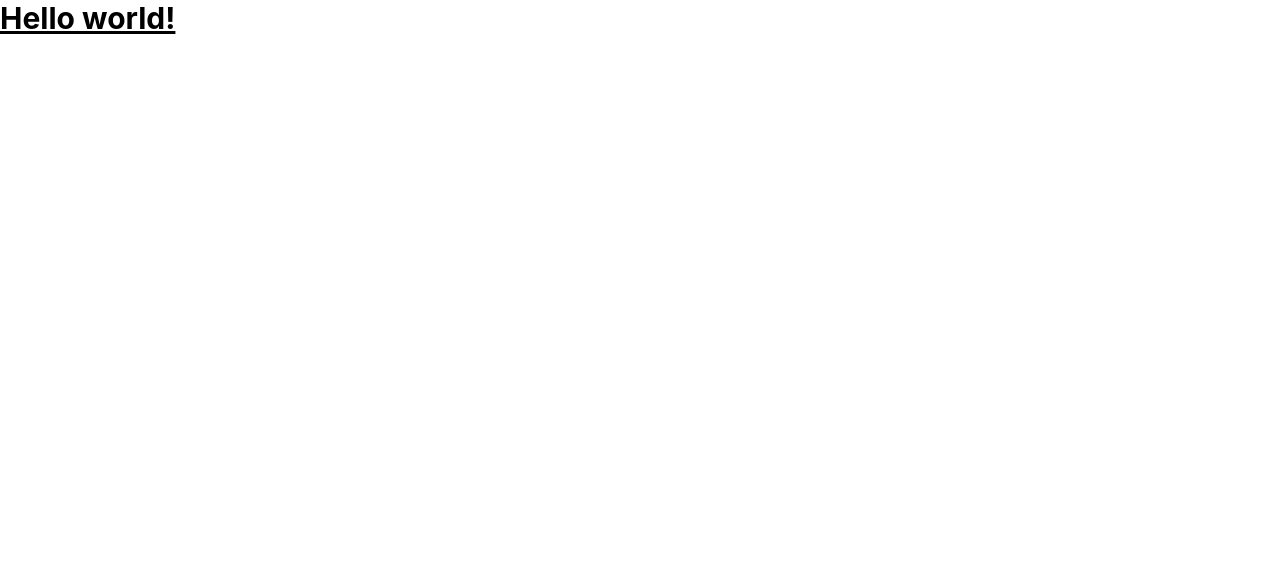
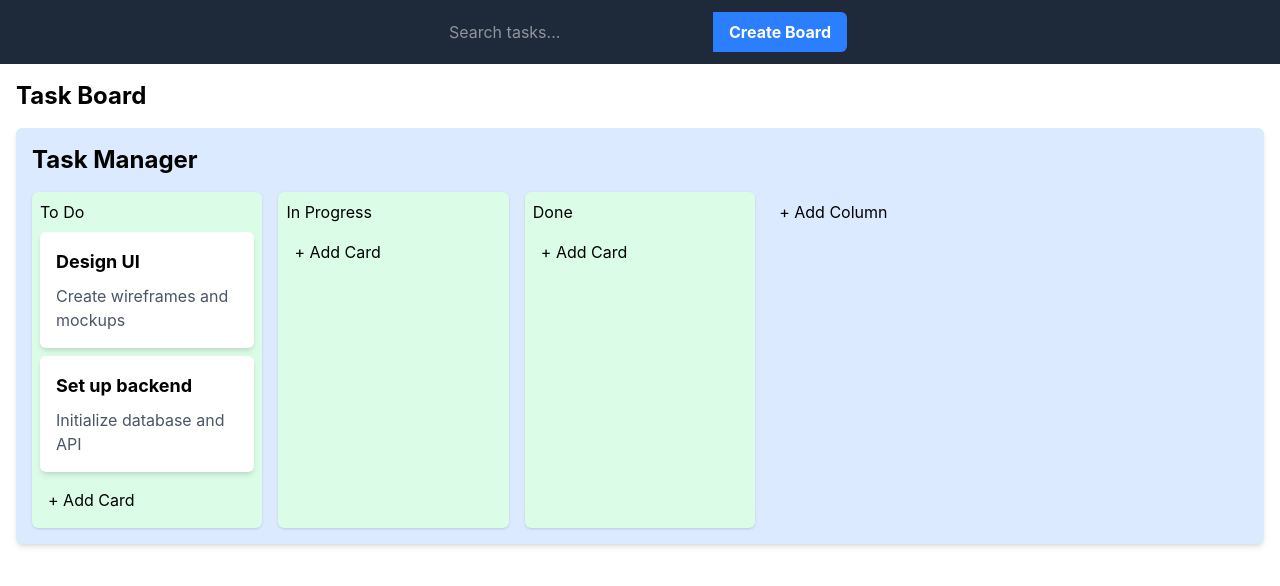
Before and after one commit to kozant/task-manager, a React (Vite) app: page / in a window 1280 px wide. Shown: the top 586 px of the page. Built offline with nearby package versions, Linux system fonts and the light colour scheme.

Commit message:
feat: add Board, Column, Card, Header, Content components

```diff
--- a/src/App.tsx
+++ b/src/App.tsx
@@ -1,7 +1,48 @@
+import Header from "./components/Header";
+import Content from "./components/Content";
+import { useCallback, useState } from "react";
+
 function App() {
+  const [boards, setBoards] = useState<any[]>([
+    {
+      id: 1,
+      name: "Task Manager",
+      columns: [
+        {
+          id: 1,
+          name: "To Do",
+          cards: [
+            {
+              id: 1,
+              title: "Design UI",
+              description: "Create wireframes and mockups",
+            },
+            {
+              id: 2,
+              title: "Set up backend",
+              description: "Initialize database and API",
+            },
+          ],
+        },
+        { id: 2, name: "In Progress", cards: [] },
+        { id: 3, name: "Done", cards: [] },
+      ],
+    },
+  ]);
+
+  const addBoard = useCallback(() => {
+    const newBoard = {
+      id: Date.now(),
+      name: `Board ${boards.length + 1}`,
+      columns: [],
+    };
+    setBoards([...boards, newBoard]);
+  }, [boards]);
+
   return (
     <>
-      <h1 className="text-3xl font-bold underline">Hello world!</h1>
+      <Header onAddBoard={addBoard} />
+      <Content boards={boards} />
     </>
   );
 }
--- /dev/null
+++ b/src/components/Board/index.tsx
@@ -0,0 +1,17 @@
+import Column from "../Column";
+
+export default function Board({ board }: { board: any }) {
+  return (
+    <div className="p-4 bg-blue-100 rounded-md shadow-md">
+      <h2 className="text-2xl font-bold mb-4">{board.name}</h2>
+      <div className="grid grid-cols-5 gap-4">
+        {board.columns.map((column: any) => (
+          <Column key={column.id} column={column} />
+        ))}
+        <div className="p-2 rounded-md hover:bg-blue-200 cursor-pointer h-fit">
+          + Add Column
+        </div>
+      </div>
+    </div>
+  );
+}
--- /dev/null
+++ b/src/components/Card/index.tsx
@@ -0,0 +1,8 @@
+export default function Card() {
+  return (
+    <div className="bg-white p-4 rounded-md shadow-md">
+      <h3 className="text-lg font-bold mb-2">Task Title</h3>
+      <p className="text-gray-600">Task description goes here.</p>
+    </div>
+  );
+}
--- /dev/null
+++ b/src/components/Column/index.tsx
@@ -0,0 +1,16 @@
+export default function Column({ column }: { column: any }) {
+  return (
+    <div key={column.id} className="p-2 bg-green-100 rounded-md shadow-sm">
+      {column.name}
+      {column.cards.map((card: any) => (
+        <div key={card.id} className="p-4 mt-2 rounded-md bg-white shadow-md">
+          <h3 className="text-lg font-bold mb-2">{card.title}</h3>
+          <p className="text-gray-600">{card.description}</p>
+        </div>
+      ))}
+      <div className="p-2 mt-2 rounded-md hover:bg-green-200 cursor-pointer">
+        + Add Card
+      </div>
+    </div>
+  );
+}
--- /dev/null
+++ b/src/components/Content/index.tsx
@@ -0,0 +1,18 @@
+import Board from "../Board";
+
+export default function Content({ boards }: { boards: any[] }) {
+  return (
+    <div className="p-4">
+      <h2 className="text-2xl font-bold mb-4">Task Board</h2>
+      <div className="grid grid-cols-1 gap-4">
+        {boards.length === 0 ? (
+          <p className="text-gray-600">
+            No boards available. Create a new board to get started!
+          </p>
+        ) : (
+          boards.map((board) => <Board key={board.id} board={board} />)
+        )}
+      </div>
+    </div>
+  );
+}
--- /dev/null
+++ b/src/components/Header/index.tsx
@@ -0,0 +1,17 @@
+export default function Header({ onAddBoard }: { onAddBoard: () => void }) {
+  return (
+    <div className="w-full h-16 bg-gray-800 text-white flex items-center justify-center">
+      <input
+        type="text"
+        placeholder="Search tasks..."
+        className="px-4 py-2 rounded-l-md focus:outline-none focus:ring-2 focus:ring-blue-500"
+      />
+      <button
+        className="bg-blue-500 hover:bg-blue-700 text-white font-bold py-2 px-4 rounded-r-md cursor-pointer"
+        onClick={onAddBoard}
+      >
+        Create Board
+      </button>
+    </div>
+  );
+}
```
